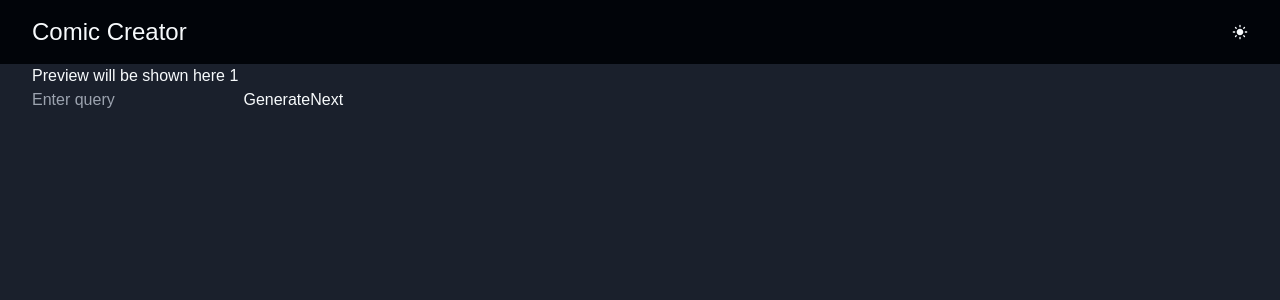
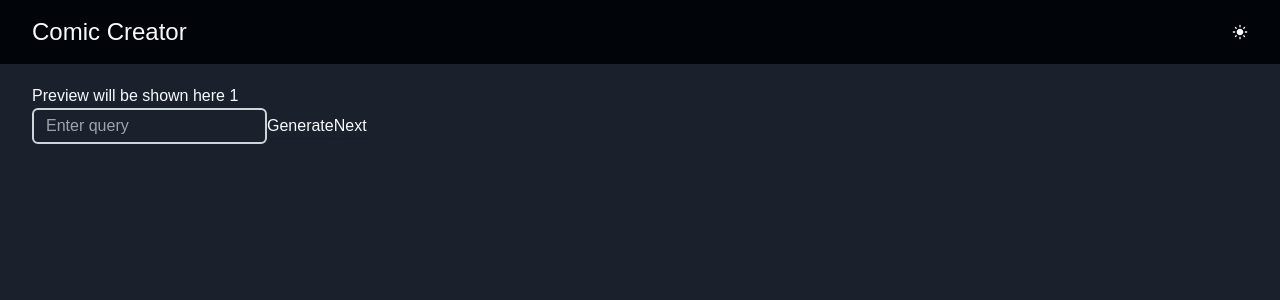
Before and after one commit to subhadip001/comic-creator, a Next.js app: page / in a window 1280 px wide. Shown: the top 300 px of the page. Built offline with nearby package versions, Linux system fonts and the light colour scheme.

Commit message:
Add padding to main section and update Button component

```diff
--- a/app/components/MainCompoment.tsx
+++ b/app/components/MainCompoment.tsx
@@ -73,7 +73,7 @@ const MainCompoment: React.FC = (): JSX.Element => {
           : "bg-bg_for_light text-text_for_light"
       } }`}
     >
-      <section className="h-[92vh] w-[95%] mx-auto">
+      <section className="h-[92vh] w-[95%] mx-auto py-5">
         {page === 1 ? (
           <div className="flex">
             <GeneratorCard
--- a/app/components/ui/Button.tsx
+++ b/app/components/ui/Button.tsx
@@ -6,7 +6,7 @@ type ButtonProps = {
   title: string;
   customClass?: string;
   btnType: "button" | "submit" | "reset" | undefined;
-  onClickHandler: () => void;
+  onClickHandler?: () => void;
 };
 
 const Button: React.FC<ButtonProps> = ({ title, customClass, btnType, onClickHandler }) => {
--- a/app/components/ui/GeneratorCard.tsx
+++ b/app/components/ui/GeneratorCard.tsx
@@ -1,5 +1,7 @@
 import Image from "next/image";
 import React, { useState } from "react";
+import InputComponent from "./InputComponent";
+import Button from "./Button";
 
 type GeneratorCardProps = {
   cardCount: number;
@@ -14,7 +16,6 @@ type GeneratorCardProps = {
 const GeneratorCard: React.FC<GeneratorCardProps> = ({
   cardCount,
   currImage,
-  query,
   handleSubmit,
   handleNext,
   loading,
@@ -36,25 +37,24 @@ const GeneratorCard: React.FC<GeneratorCardProps> = ({
         <div>Preview will be shown here {cardCount}</div>
       )}
       <form onSubmit={handleSubmit}>
-        <input
-          className="bg-transparent"
-          type="text"
+        <InputComponent
+          customClass="bg-transparent"
+          inputType="text"
+          placeholder="Enter query"
+          onChangeHandler={(e) => setQueryText(e.target.value)}
+          value={queryText}
           name="query"
           id="query"
-          placeholder="Enter query"
-          onChange={(e) => setQueryText(e.target.value)}
-          value={queryText}
-        />{" "}
-        <button type="submit">Generate</button>
-        <button
-          onClick={() => {
+        />
+        <Button btnType="submit" title="Generate" />
+        <Button
+          btnType="button"
+          title="Next"
+          onClickHandler={() => {
             setQueryText("");
             handleNext();
           }}
-          type="button"
-        >
-          Next
-        </button>
+        />
       </form>
     </div>
   );
--- /dev/null
+++ b/app/components/ui/InputComponent.tsx
@@ -0,0 +1,44 @@
+import React from "react";
+
+type InputComponentProps = {
+  placeholder: string;
+  customClass?: string;
+  inputType:
+    | "text"
+    | "password"
+    | "email"
+    | "number"
+    | "tel"
+    | "url"
+    | undefined;
+  onChangeHandler: (e: React.ChangeEvent<HTMLInputElement>) => void;
+  value: string;
+  name?: string;
+  id?: string;
+};
+
+const InputComponent: React.FC<InputComponentProps> = ({
+  placeholder,
+  customClass,
+  inputType,
+  onChangeHandler,
+  value,
+  name,
+  id,
+}) => {
+  return (
+    <React.Fragment>
+      <input
+        className={`${customClass} px-3 py-1 outline-none border-2 border-gray-300 rounded-md`}
+        type={inputType}
+        placeholder={placeholder}
+        onChange={onChangeHandler}
+        value={value}
+        name={name}
+        id={id}
+      />
+    </React.Fragment>
+  );
+};
+
+export default InputComponent;
```
